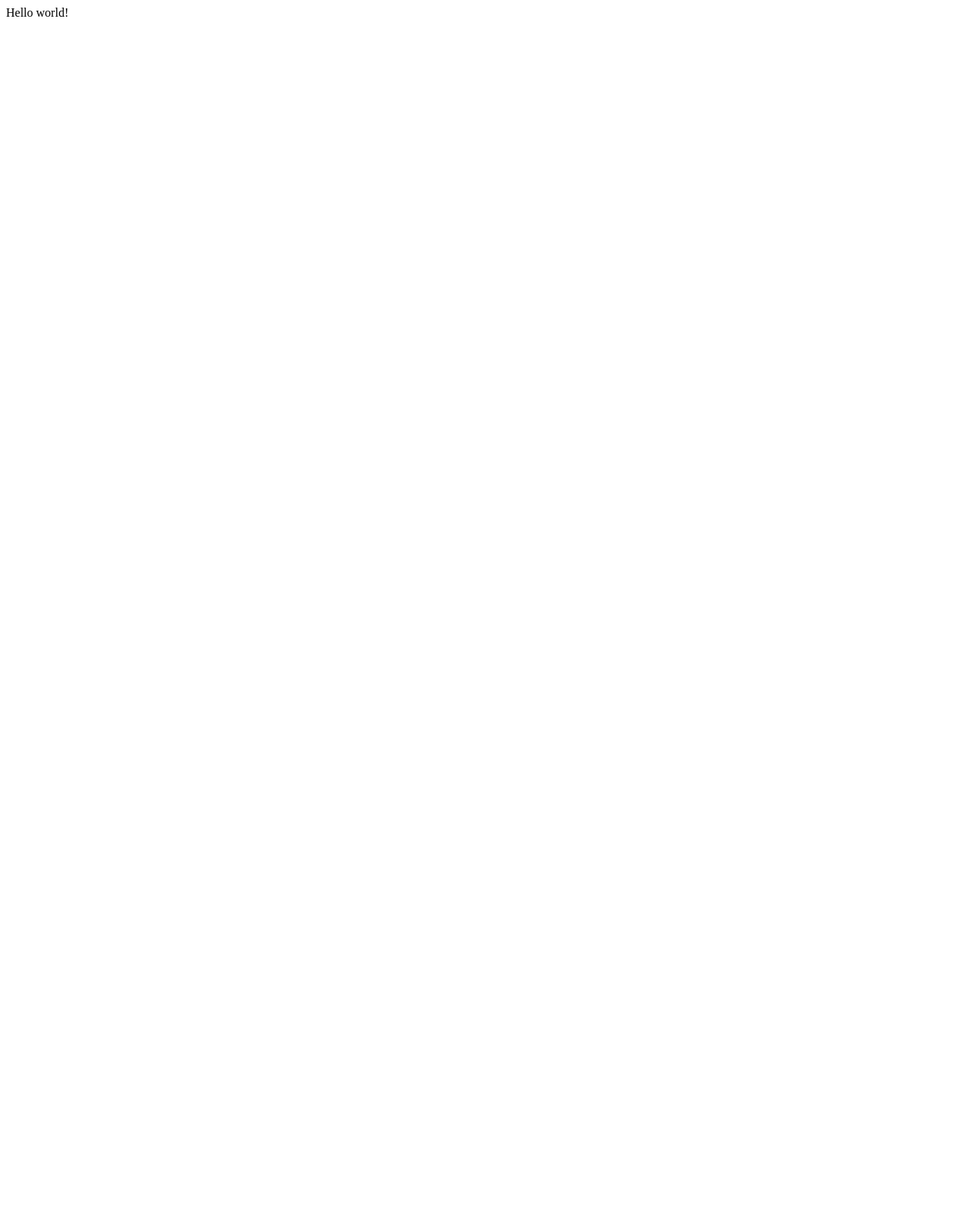
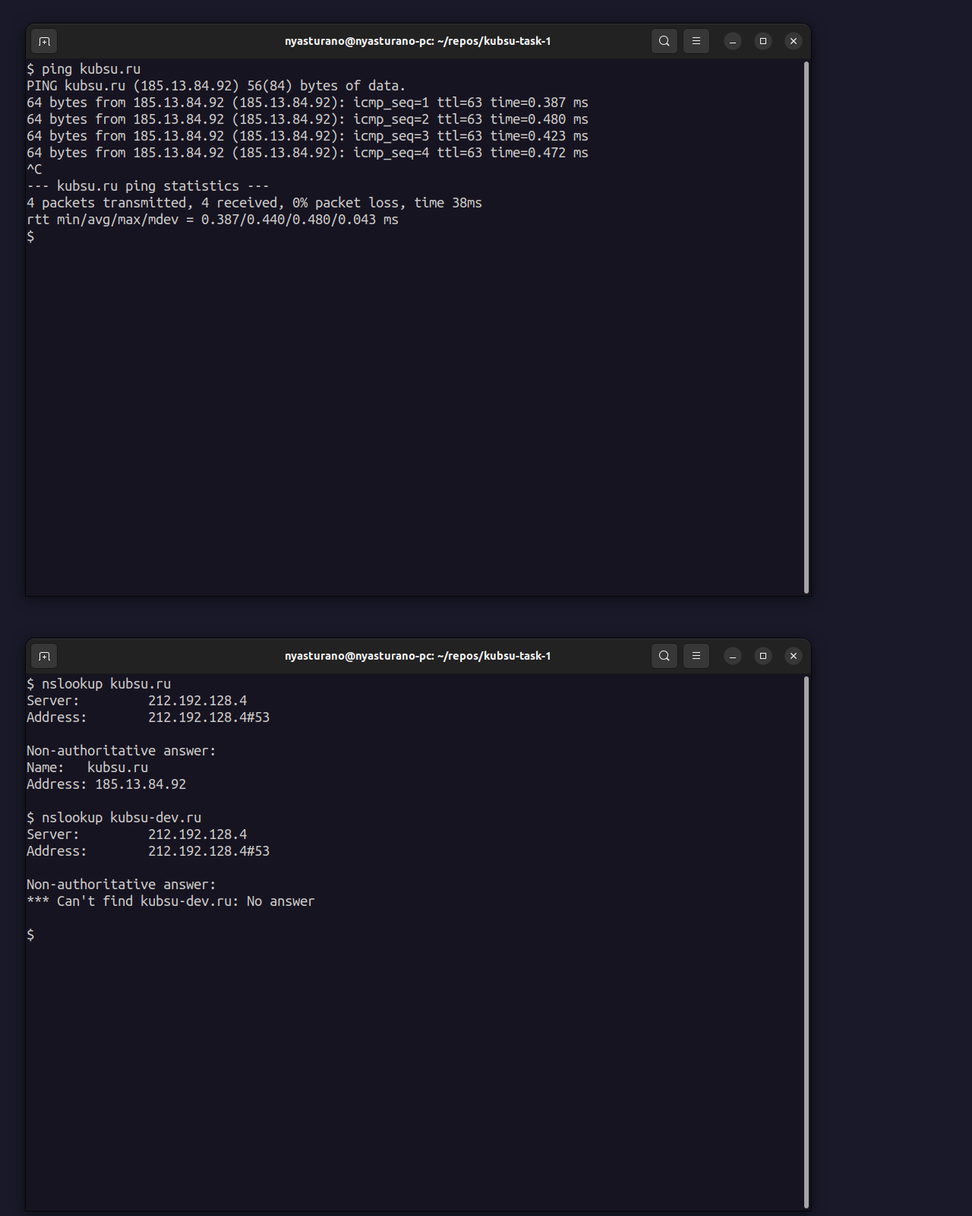
Before and after one commit to nyasturano/kubsu-task-1, a plain HTML site: page index.html in a window 1280 px wide. Shown: the top 1600 px of the page at 76% size. Before the commit the page ends 800 px from the top, so only its background shows below. Drawn offline with Linux system fonts and the light colour scheme.

Commit message:
terminal screenshots

```diff
--- a/index.html
+++ b/index.html
@@ -4,9 +4,17 @@
     <meta charset="UTF-8">
     <meta http-equiv="X-UA-Compatible" content="IE=edge">
     <meta name="viewport" content="width=device-width, initial-scale=1.0">
-    <title>Document</title>
+    <title>Task1</title>
+    <style>
+        body {
+            background-color: rgb(25, 25, 41);
+        }
+    </style>
 </head>
 <body>
-    Hello world!
+    <img src="screenshots/ping.png" alt="ping.png">
+    <img src="screenshots/a.png" alt="a.png">
+    <img src="screenshots/mx.png" alt="mx.png">
+    <img src="screenshots/whois.png" alt="whois.png">
 </body>
 </html>
```
Also changed, not shown: 1.txt (deleted), screenshots/a.png (added), screenshots/mx.png (added), screenshots/ping.png (added), screenshots/whois.png (added).
